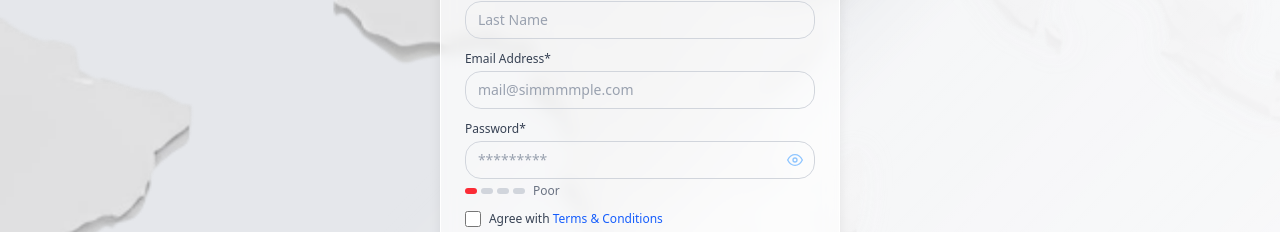
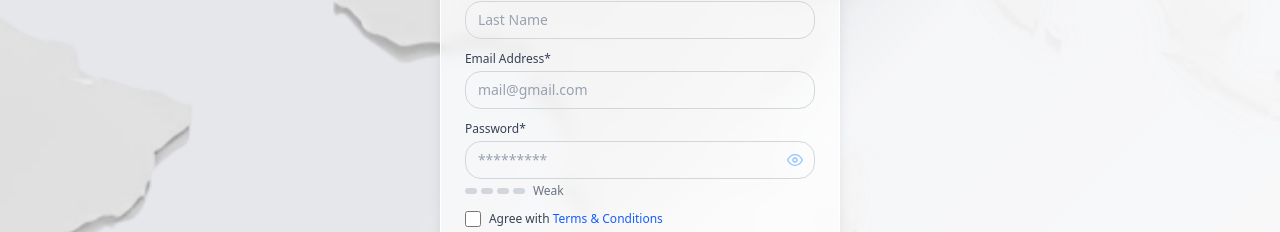
Before and after one commit to muskan0207/AI-counseller, a React (Vite) app: page / in a window 1280 px wide. Both pictures are taken after a click on the button "Get Started". Shown: the part 293-525 px from the top of the page. Built offline with nearby package versions, Linux system fonts and the light colour scheme.

Commit message:
Add verification component and update signup flow with email validation

```diff
--- a/src/App.tsx
+++ b/src/App.tsx
@@ -5,9 +5,11 @@ import { Hero } from './components/Hero';
 import { FooterInfo } from './components/FooterInfo';
 import { SignUp } from './components/SignUp';
 import { SignIn } from './components/SignIn';
+import { Verification } from './components/Verification';
 
 const App: React.FC = () => {
-  const [currentPage, setCurrentPage] = useState<'landing' | 'signup' | 'signin'>('landing');
+  const [currentPage, setCurrentPage] = useState<'landing' | 'signup' | 'signin' | 'verification'>('landing');
+  const [userEmail, setUserEmail] = useState('');
 
   const handleGetStarted = () => {
     setCurrentPage('signup');
@@ -21,13 +23,26 @@ const App: React.FC = () => {
     setCurrentPage('signup');
   };
 
+  const handleSignUpSuccess = (email: string) => {
+    setUserEmail(email);
+    setCurrentPage('verification');
+  };
+
+  const handleVerificationSuccess = () => {
+    setCurrentPage('landing'); // or redirect to dashboard
+  };
+
 
   if (currentPage === 'signup') {
-    return <SignUp onGoToSignIn={handleGoToSignIn} />;
+    return <SignUp onGoToSignIn={handleGoToSignIn} onSignUpSuccess={handleSignUpSuccess} />;
   }
 
   if (currentPage === 'signin') {
     return <SignIn onGoToSignUp={handleGoToSignUp} />;
+  }
+
+  if (currentPage === 'verification') {
+    return <Verification email={userEmail} onVerificationSuccess={handleVerificationSuccess} />;
   }
 
   return (
--- a/src/components/SignUp.tsx
+++ b/src/components/SignUp.tsx
@@ -2,7 +2,7 @@ import React, { useState } from 'react';
 import { map } from '../assets';
 
 interface SignUpProps {
-  onSignUpSuccess?: () => void;
+  onSignUpSuccess?: (email: string) => void;
   onGoToSignIn?: () => void;
 }
 
@@ -17,6 +17,50 @@ export const SignUp: React.FC<SignUpProps> = ({ onSignUpSuccess, onGoToSignIn })
 
   const [showPassword, setShowPassword] = useState(false);
 
+  // Email validation
+  const isValidEmail = (email: string) => {
+    const emailRegex = /^[^\s@]+@[^\s@]+\.[^\s@]+$/;
+    const validDomains = ['gmail.com', 'yahoo.com', 'outlook.com', 'hotmail.com'];
+    const domain = email.split('@')[1];
+    return emailRegex.test(email) && validDomains.includes(domain);
+  };
+
+  // Password strength calculation
+  const getPasswordStrength = (password: string) => {
+    let strength = 0;
+    if (password.length >= 8) strength++;
+    if (/[a-z]/.test(password)) strength++;
+    if (/[A-Z]/.test(password)) strength++;
+    if (/[0-9]/.test(password)) strength++;
+    if (/[^A-Za-z0-9]/.test(password)) strength++;
+    return strength;
+  };
+
+  const passwordStrength = getPasswordStrength(formData.password);
+  const getStrengthText = () => {
+    switch (passwordStrength) {
+      case 0:
+      case 1: return 'Weak';
+      case 2: return 'Fair';
+      case 3: return 'Good';
+      case 4:
+      case 5: return 'Strong';
+      default: return 'Weak';
+    }
+  };
+
+  const getStrengthColor = () => {
+    switch (passwordStrength) {
+      case 0:
+      case 1: return 'bg-red-500';
+      case 2: return 'bg-yellow-500';
+      case 3: return 'bg-blue-500';
+      case 4:
+      case 5: return 'bg-green-500';
+      default: return 'bg-red-500';
+    }
+  };
+
   const handleInputChange = (e: React.ChangeEvent<HTMLInputElement>) => {
     const { name, value, type, checked } = e.target;
     setFormData(prev => ({
@@ -27,8 +71,19 @@ export const SignUp: React.FC<SignUpProps> = ({ onSignUpSuccess, onGoToSignIn })
 
   const handleSubmit = (e: React.FormEvent) => {
     e.preventDefault();
+
+    if (!isValidEmail(formData.email)) {
+      alert('Please enter a valid email with gmail.com, yahoo.com, outlook.com, or hotmail.com');
+      return;
+    }
+
+    if (passwordStrength < 3) {
+      alert('Password must be stronger. Include uppercase, lowercase, numbers, and special characters.');
+      return;
+    }
+
     console.log('Form submitted:', formData);
-    onSignUpSuccess?.();
+    onSignUpSuccess?.(formData.email);
   };
 
   return (
@@ -122,10 +177,15 @@ export const SignUp: React.FC<SignUpProps> = ({ onSignUpSuccess, onGoToSignIn })
               name="email"
               value={formData.email}
               onChange={handleInputChange}
-              placeholder="mail@simmmmple.com"
-              className="w-full px-3 py-2 bg-white/5 border border-gray-300 rounded-2xl focus:outline-none focus:ring-2 focus:ring-blue-500 placeholder-gray-400 text-sm"
+              placeholder="mail@gmail.com"
+              className={`w-full px-3 py-2 bg-white/5 border rounded-2xl focus:outline-none focus:ring-2 focus:ring-blue-500 placeholder-gray-400 text-sm ${
+                formData.email && !isValidEmail(formData.email) ? 'border-red-500' : 'border-gray-300'
+              }`}
               required
             />
+            {formData.email && !isValidEmail(formData.email) && (
+              <p className="text-red-500 text-xs mt-1">Please use gmail.com, yahoo.com, outlook.com, or hotmail.com</p>
+            )}
           </div>
 
           <div>
@@ -155,12 +215,16 @@ export const SignUp: React.FC<SignUpProps> = ({ onSignUpSuccess, onGoToSignIn })
             </div>
             <div className="mt-1 flex items-center">
               <div className="flex space-x-1">
-                <div className="w-3 h-1.5 bg-red-500 rounded-full"></div>
-                <div className="w-3 h-1.5 bg-gray-300 rounded-full"></div>
-                <div className="w-3 h-1.5 bg-gray-300 rounded-full"></div>
-                <div className="w-3 h-1.5 bg-gray-300 rounded-full"></div>
+                {[1, 2, 3, 4].map((level) => (
+                  <div
+                    key={level}
+                    className={`w-3 h-1.5 rounded-full ${
+                      level <= passwordStrength ? getStrengthColor() : 'bg-gray-300'
+                    }`}
+                  ></div>
+                ))}
               </div>
-              <span className="ml-2 text-xs text-gray-500">Poor</span>
+              <span className="ml-2 text-xs text-gray-500">{getStrengthText()}</span>
             </div>
           </div>
 
--- /dev/null
+++ b/src/components/Verification.tsx
@@ -0,0 +1,99 @@
+import React, { useState } from 'react';
+import { map } from '../assets';
+
+interface VerificationProps {
+  email?: string;
+  onVerificationSuccess?: () => void;
+}
+
+export const Verification: React.FC<VerificationProps> = ({ email, onVerificationSuccess }) => {
+  const [isResending, setIsResending] = useState(false);
+
+  const handleResendCode = async () => {
+    setIsResending(true);
+    // Simulate API call
+    setTimeout(() => {
+      setIsResending(false);
+    }, 2000);
+  };
+
+  const handleCheck = () => {
+    onVerificationSuccess?.();
+  };
+
+  return (
+    <div className="min-h-screen bg-gray-200 flex items-center justify-center p-4 relative overflow-hidden">
+      {/* World Map Background - Full Width */}
+      <div className="absolute top-0 left-0 w-full h-full opacity-80">
+        <img
+          src={map}
+          alt="World Map"
+          className="w-full h-full object-cover object-center scale-150"
+        />
+        {/* Diagonal blur overlay */}
+        <div className="absolute inset-0" style={{
+          background: 'linear-gradient(135deg, transparent 40%, rgba(255,255,255,0.8) 60%, rgba(255,255,255,0.95) 100%)',
+          backdropFilter: 'blur(16px)',
+          WebkitBackdropFilter: 'blur(16px)',
+          maskImage: 'linear-gradient(135deg, transparent 40%, black 60%)'
+        }}></div>
+      </div>
+
+      {/* Animated Moving Light Beam */}
+      <div className="absolute inset-0 overflow-hidden">
+        <div
+          className="absolute -top-10 -left-10 w-[150vh] h-20 bg-gradient-to-r from-white/60 via-white/30 to-transparent blur-xl transform -rotate-45 origin-top-left animate-[moveLight_4s_ease-in-out_infinite]"
+        ></div>
+      </div>
+
+      <style dangerouslySetInnerHTML={{
+        __html: `
+          @keyframes moveLight {
+            0% {
+              transform: translateX(-100%) translateY(-100%) rotate(-45deg);
+              opacity: 0;
+            }
+            50% {
+              opacity: 0.6;
+            }
+            100% {
+              transform: translateX(50vw) translateY(50vh) rotate(-45deg);
+              opacity: 0;
+            }
+          }
+        `
+      }} />
+
+      <div className="relative bg-white/25 backdrop-blur-sm rounded-2xl shadow-lg border border-white p-6 z-10 flex flex-col justify-center" style={{width: '450.19px', height: '279px'}}>
+        <div className="text-center mb-8">
+          <h1 className="text-2xl font-bold text-gray-900 mb-4">Check your inbox</h1>
+          <p className="text-sm text-gray-500">
+            We have sent verification link on {email || 'your email'}
+          </p>
+        </div>
+
+        <div className="space-y-6">
+          <button
+            onClick={handleCheck}
+            className="w-full bg-gray-800 text-white py-3 px-4 rounded-2xl hover:bg-gray-900 focus:outline-none transition duration-200 text-sm"
+          >
+            Check
+          </button>
+
+          <div className="flex justify-between items-center text-xs">
+            <span className="text-gray-500">
+              Didn't get the email? Check spam or
+            </span>
+            <button
+              onClick={handleResendCode}
+              disabled={isResending}
+              className="text-red-500 hover:text-red-700 font-medium disabled:opacity-50"
+            >
+              {isResending ? 'Resending...' : 'Resend Link'}
+            </button>
+          </div>
+        </div>
+      </div>
+    </div>
+  );
+};
```
